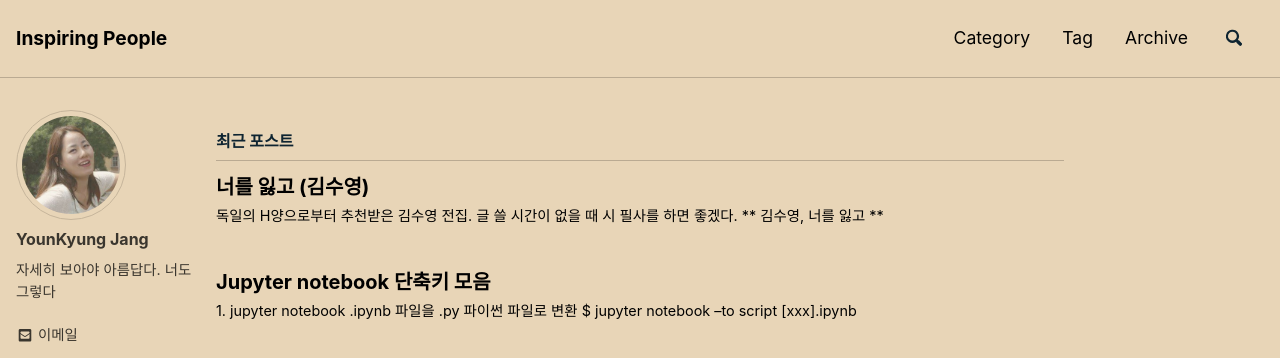
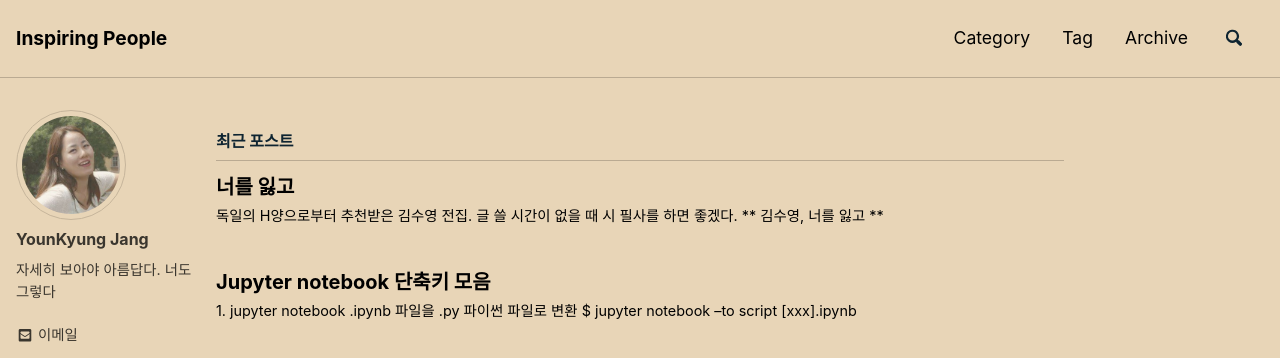
Before and after one commit to InspiringPeople/InspiringPeople.github.io, a Jekyll site: the page built from index.html, in a window 1280 px wide and 900 px high. Shown: the top 358 px of the window. Built offline with Jekyll 4.4.1, drawn with Linux system fonts in a browser that asks for light colours; nearby versions of some CDN libraries; the list of posts is cut into pages by our own code.

Commit message:
you_gone

```diff
--- a/_posts/2018-07-18-you_gone.md
+++ b/_posts/2018-07-18-you_gone.md
@@ -1,7 +1,7 @@
 ---
 category: Writing
-title: 너를 잃고 (김수영)
-tags: [Writing, 필사]
+title: 너를 잃고
+tags: [Writing, 시, 필사]
 
 ---
 
```
